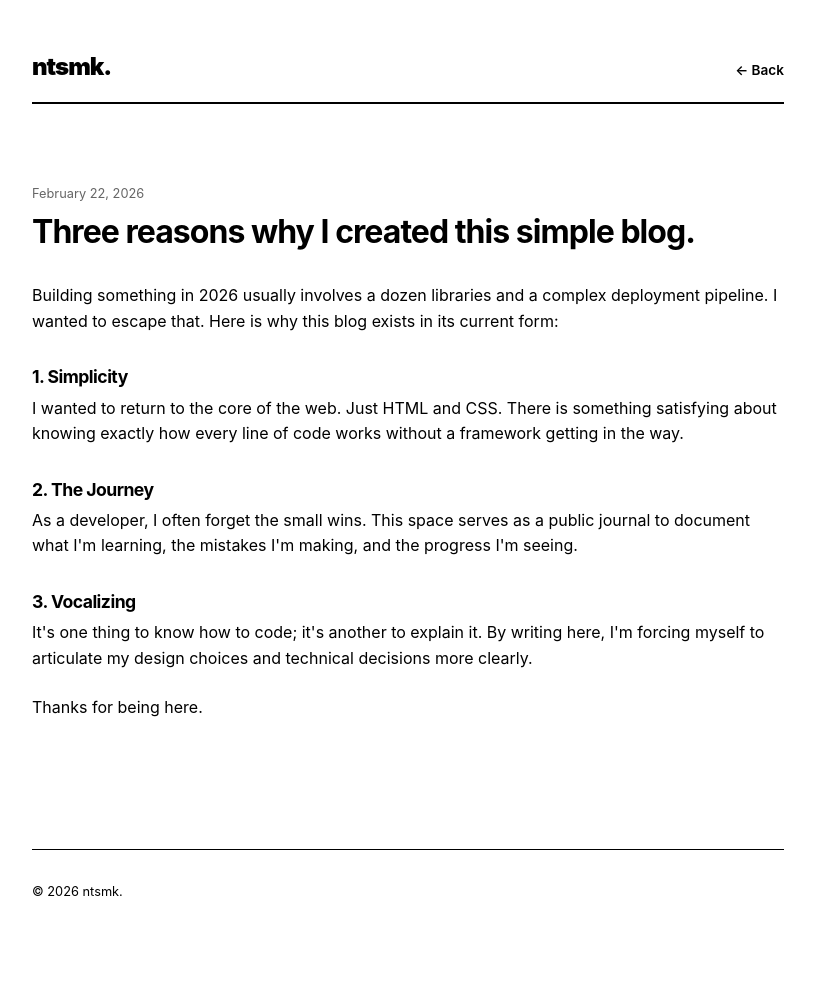
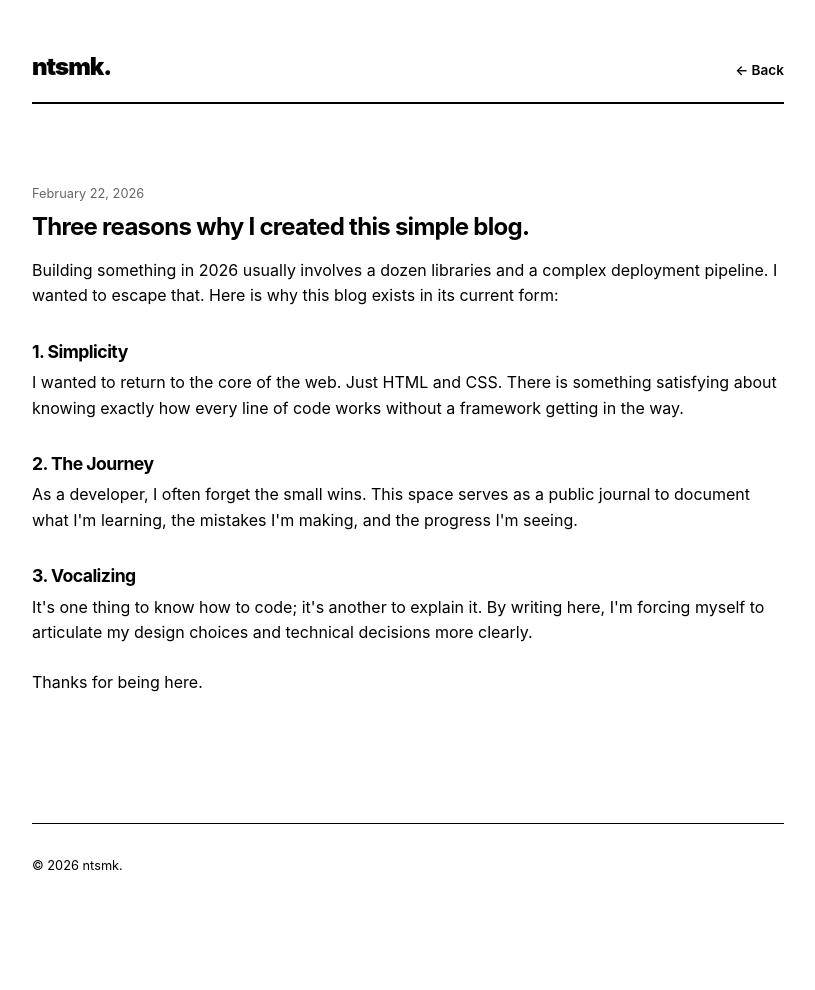
Before and after one commit to ntsmk/blog, a plain HTML site: page reasons-for-this-blog.html in a window 1280 px wide. Shown: the whole page, without its empty margins (232-1047 px from the left). After the commit the page ends 965 px from the top, so only its background shows below. Drawn offline with Linux system fonts and the light colour scheme.

Commit message:
Modified the font size

```diff
--- a/reasons-for-this-blog.html
+++ b/reasons-for-this-blog.html
@@ -19,7 +19,7 @@
         <main>
             <article>
                 <span class="post-date">February 22, 2026</span>
-                <h1 class="post-title">Three reasons why I created this simple blog.</h1>
+                <h2 class="post-title">Three reasons why I created this simple blog.</h2>
 
                 <div class="post-full-content">
                     <p>Building something in 2026 usually involves a dozen libraries and a complex deployment pipeline. I wanted to escape that. Here is why this blog exists in its current form:</p>
```
Also changed, not shown: index.html (+0 -1 lines).
